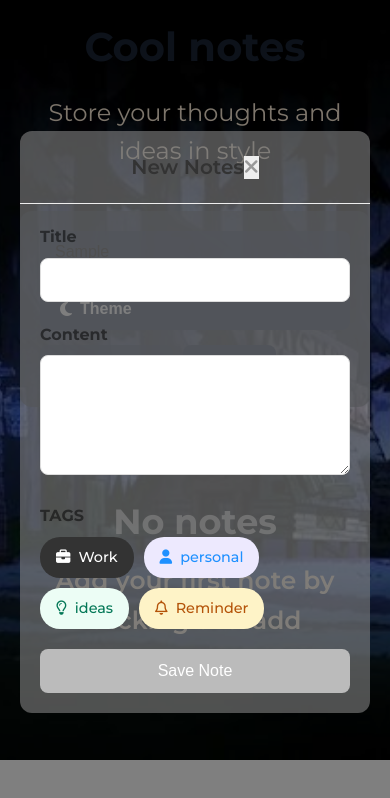
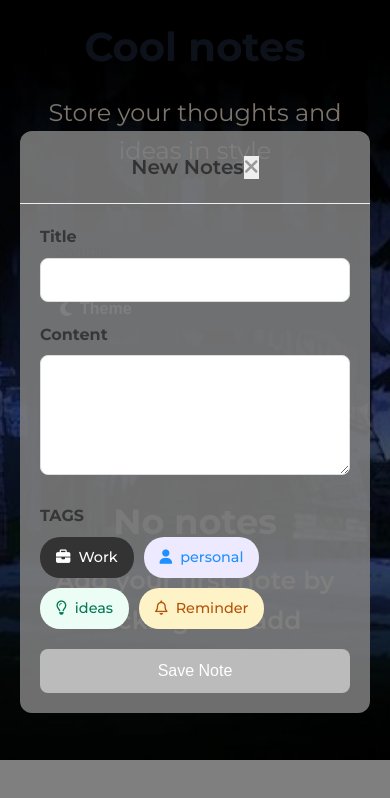
Before and after one commit to SKY-MORALES7/KenY-sNote-pad, a plain HTML site: page index.html in a window 390 px wide. Both pictures are taken after typing "Sample" into the empty fields and a click on the button "Add". Drawn offline with Linux system fonts and the light colour scheme.

Commit message:
reduced modal transparency

```diff
--- a/style.css
+++ b/style.css
@@ -773,7 +773,7 @@ body.dark .header p{
 }
 
 .modal{
-      background-color: rgba(128, 128, 128, 0.616);
+      background-color: rgba(128, 128, 128, 0.863);
 
 }
 
```
